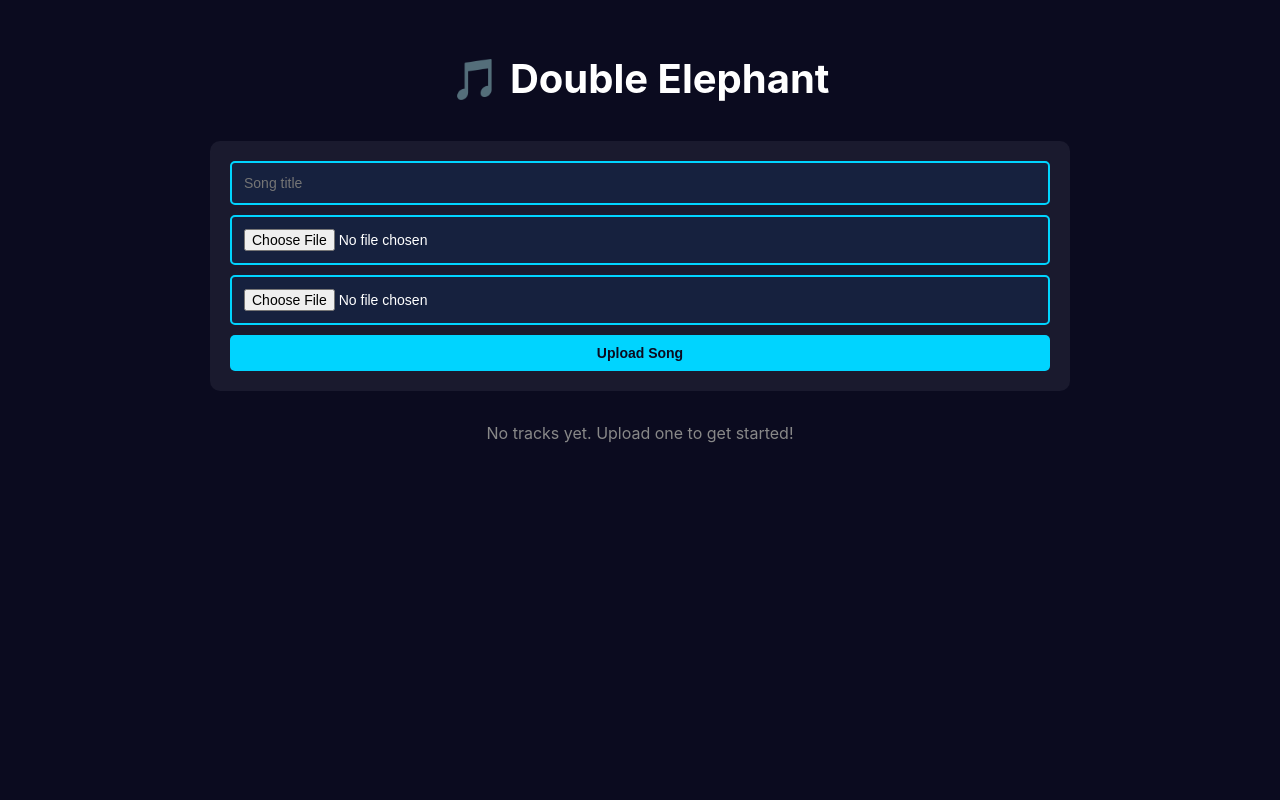
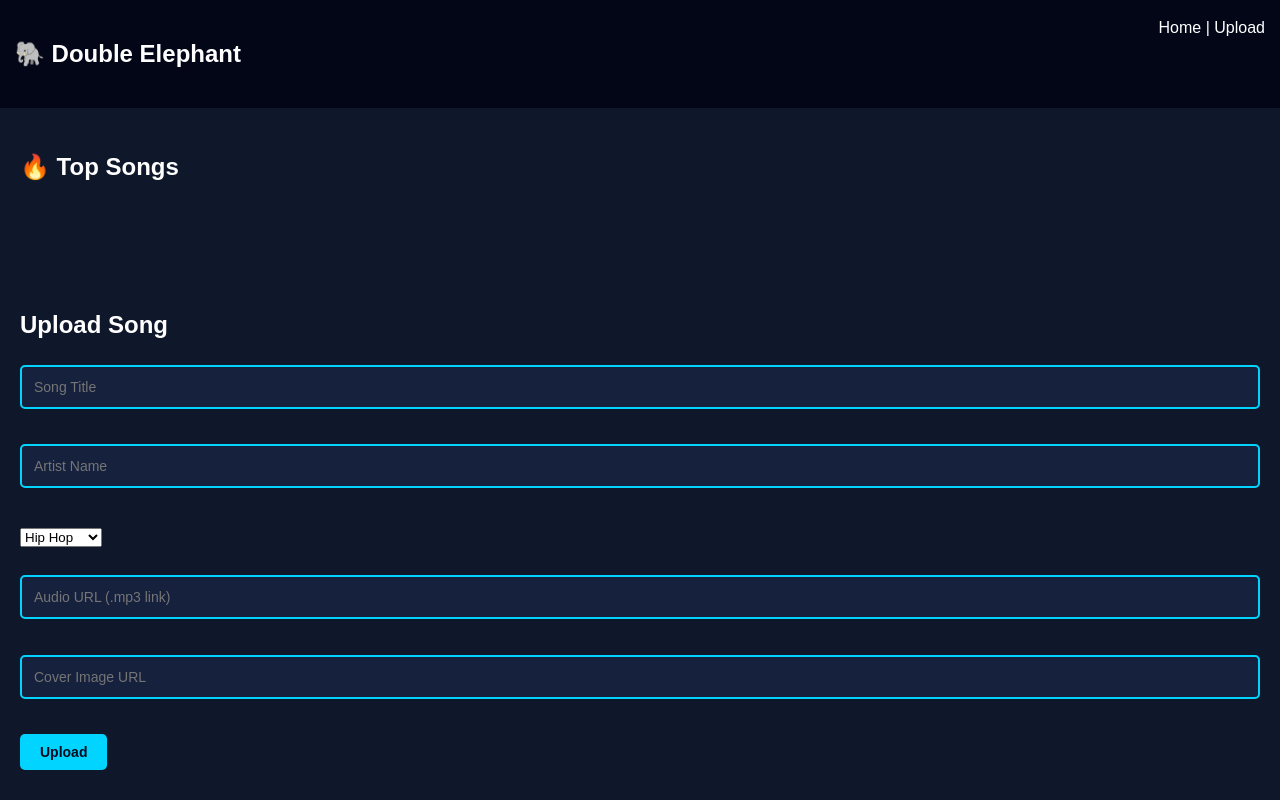
Before and after one commit to mupelapearson-ai/double-elephant, a React (Vite) app: page / in a window 1280 px wide. Built offline with nearby package versions, Linux system fonts and the light colour scheme.

Commit message:
Update App.jsx

```diff
--- a/App.jsx
+++ b/App.jsx
@@ -1,102 +1,119 @@
-import React, { useState } from "react";
+import { useState } from "react";
 
 export default function App() {
-  const [tracks, setTracks] = useState([]);
-  const [title, setTitle] = useState("");
-  const [audioFile, setAudioFile] = useState(null);
-  const [coverFile, setCoverFile] = useState(null);
-  const [error, setError] = useState("");
+  const [songs, setSongs] = useState([]);
+  const [form, setForm] = useState({
+    title: "",
+    artist: "",
+    genre: "Hip Hop",
+    audio: "",
+    cover: "",
+    comments: []
+  });
 
-  const upload = (e) => {
-    e.preventDefault();
-    setError("");
+  const genres = [
+    "Hip Hop",
+    "Country",
+    "Afrobeat",
+    "R&B",
+    "Pop",
+    "Gospel",
+    "Dancehall"
+  ];
 
-    if (!title.trim()) {
-      setError("Please enter a song title");
-      return;
-    }
-    if (!audioFile) {
-      setError("Please select an audio file");
-      return;
-    }
-    if (!coverFile) {
-      setError("Please select a cover image");
-      return;
-    }
-
-    setTracks([
-      {
-        id: Date.now(),
-        title,
-        audioUrl: URL.createObjectURL(audioFile),
-        coverUrl: URL.createObjectURL(coverFile),
-        likes: 0,
-        comments: []
-      },
-      ...tracks
-    ]);
-
-    // Clear form after upload
-    setTitle("");
-    setAudioFile(null);
-    setCoverFile(null);
+  const uploadSong = () => {
+    if (!form.title || !form.audio || !form.cover) return;
+    setSongs([{ ...form }, ...songs]);
+    setForm({
+      title: "",
+      artist: "",
+      genre: "Hip Hop",
+      audio: "",
+      cover: "",
+      comments: []
+    });
   };
 
-  const like = (id) => {
-    setTracks(tracks.map(t => t.id === id ? {...t, likes: t.likes + 1} : t));
-  };
-
-  const deleteTrack = (id) => {
-    setTracks(tracks.filter(t => t.id !== id));
+  const addComment = (index, text) => {
+    const updated = [...songs];
+    updated[index].comments.push(text);
+    setSongs(updated);
   };
 
   return (
-    <div style={{maxWidth:900,margin:"auto",padding:20}}>
-      <h1 style={{textAlign:"center",fontSize:40,marginBottom:30}}>🎵 Double Elephant</h1>
+    <div style={{fontFamily:"sans-serif",background:"#0f172a",color:"white",minHeight:"100vh"}}>
 
-      <form onSubmit={upload} style={{marginBottom:30,background:"#1a1a2e",padding:20,borderRadius:10}}>
-        <input
-          placeholder="Song title"
-          value={title}
-          onChange={e=>setTitle(e.target.value)}
-          required
-        />
-        <input
-          type="file"
-          accept="audio/*"
-          onChange={e=>setAudioFile(e.target.files[0])}
-          required
-        />
-        <input
-          type="file"
-          accept="image/*"
-          onChange={e=>setCoverFile(e.target.files[0])}
-          required
-        />
-        {error && <div style={{color:"#ff6b6b",marginBottom:10,fontSize:14}}>{error}</div>}
-        <button type="submit" style={{width:"100%"}}>Upload Song</button>
-      </form>
+      <nav style={{padding:"15px",background:"#020617",display:"flex",justifyContent:"space-between"}}>
+        <h2>🐘 Double Elephant</h2>
+        <div>Home | Upload</div>
+      </nav>
 
-      {tracks.length === 0 && !error && <p style={{textAlign:"center",color:"#888"}}>No tracks yet. Upload one to get started!</p>}
+      <h2 style={{padding:"20px"}}>🔥 Top Songs</h2>
 
-      {tracks.map(track => (
-        <div key={track.id} style={{marginBottom:30,background:"#1a1a2e",padding:15,borderRadius:10}}>
-          <img src={track.coverUrl} style={{width:"100%",maxHeight:250,objectFit:"cover",borderRadius:5,marginBottom:15}} alt={track.title}/>
-          <h3 style={{marginBottom:10}}>{track.title}</h3>
-          <audio controls src={track.audioUrl} style={{width:"100%",marginBottom:15}}/>
-          <div style={{display:"flex",gap:10,flexWrap:"wrap"}}>
-            <button onClick={()=>like(track.id)}>❤️ Like ({track.likes})</button>
-            <a
-              href={track.audioUrl}
-              download={track.title}
-              style={{textDecoration:"none"}}
-            >
+      <div style={{display:"grid",gridTemplateColumns:"repeat(auto-fit,minmax(250px,1fr))",gap:"20px",padding:"20px"}}>
+        {songs.map((song,i)=>(
+          <div key={i} style={{background:"#1e293b",padding:"15px",borderRadius:"12px"}}>
+            <img src={song.cover} width="100%" style={{borderRadius:"10px"}}/>
+            <h3>{song.title}</h3>
+            <p>{song.artist}</p>
+            <p>🎵 {song.genre}</p>
+
+            <audio controls src={song.audio} style={{width:"100%"}} />
+
+            <a href={song.audio} download>
               <button>⬇ Download</button>
             </a>
-            <button onClick={()=>deleteTrack(track.id)} style={{background:"#ff6b6b",color:"white"}}>🗑️ Delete</button>
+
+            <div>
+              <h4>Comments</h4>
+              {song.comments.map((c,ci)=><p key={ci}>💬 {c}</p>)}
+              <input
+                placeholder="Add comment"
+                onKeyDown={(e)=>{
+                  if(e.key==="Enter"){
+                    addComment(i,e.target.value);
+                    e.target.value="";
+                  }
+                }}
+              />
+            </div>
           </div>
-        </div>
-      ))}
+        ))}
+      </div>
+
+      <div style={{padding:"20px"}}>
+        <h2>Upload Song</h2>
+
+        <input placeholder="Song Title"
+          value={form.title}
+          onChange={e=>setForm({...form,title:e.target.value})}
+        /><br/><br/>
+
+        <input placeholder="Artist Name"
+          value={form.artist}
+          onChange={e=>setForm({...form,artist:e.target.value})}
+        /><br/><br/>
+
+        <select
+          value={form.genre}
+          onChange={e=>setForm({...form,genre:e.target.value})}
+        >
+          {genres.map(g=><option key={g}>{g}</option>)}
+        </select><br/><br/>
+
+        <input placeholder="Audio URL (.mp3 link)"
+          value={form.audio}
+          onChange={e=>setForm({...form,audio:e.target.value})}
+        /><br/><br/>
+
+        <input placeholder="Cover Image URL"
+          value={form.cover}
+          onChange={e=>setForm({...form,cover:e.target.value})}
+        /><br/><br/>
+
+        <button onClick={uploadSong}>Upload</button>
+      </div>
+
     </div>
   );
 }
```
